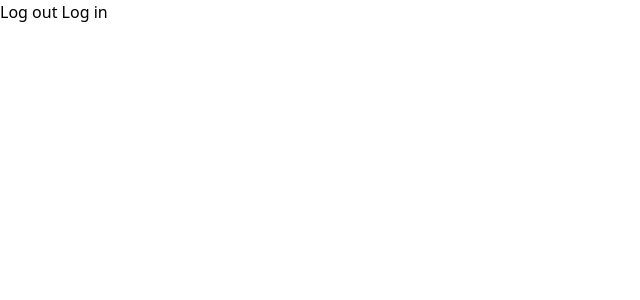
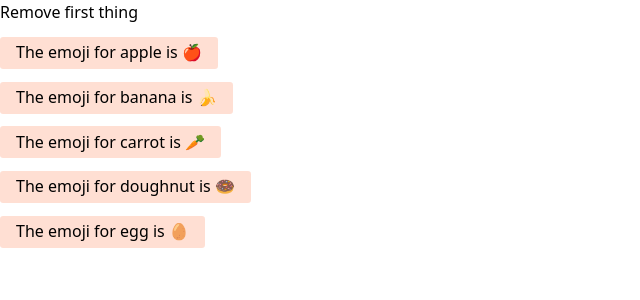
Before and after one commit to Thabish-Kader/fkit-svelte-firebase, a SvelteKit app: page / in a window 1280 px wide. Shown: the top 300 px of the page, without its empty margins (0-640 px from the left). Built offline with nearby package versions, Linux system fonts and the light colour scheme.

Commit message:
key
Signed-off-by: Thabish <kadertabish2@gmail.com>

```diff
--- /dev/null
+++ b/src/components/Thing.svelte
@@ -0,0 +1,39 @@
+<script>
+	import { onDestroy } from 'svelte';
+
+	const emojis = {
+		apple: '🍎',
+		banana: '🍌',
+		carrot: '🥕',
+		doughnut: '🍩',
+		egg: '🥚'
+	};
+
+	// the name is updated whenever the prop value changes...
+	export let name = '';
+
+	// ...but the "emoji" variable is fixed upon initialisation of the component
+	const emoji = emojis[name];
+
+	// observe in the console which entry is removed
+	onDestroy(() => {
+		console.log('thing destroyed: ' + name);
+	});
+</script>
+
+<p>
+	<span>The emoji for {name} is {emoji}</span>
+</p>
+
+<style>
+	p {
+		margin: 0.8em 0;
+	}
+	span {
+		display: inline-block;
+		padding: 0.2em 1em 0.3em;
+		text-align: center;
+		border-radius: 0.2em;
+		background-color: #ffdfd3;
+	}
+</style>
--- a/src/routes/+page.svelte
+++ b/src/routes/+page.svelte
@@ -1,11 +1,21 @@
 <script>
-	let user = { loggedIn: false };
+	import Thing from '../components/Thing.svelte';
 
-	function toggle() {
-		user.loggedIn = !user.loggedIn;
+	let things = [
+		{ id: 1, name: 'apple' },
+		{ id: 2, name: 'banana' },
+		{ id: 3, name: 'carrot' },
+		{ id: 4, name: 'doughnut' },
+		{ id: 5, name: 'egg' }
+	];
+
+	function handleClick() {
+		things = things.slice(1);
 	}
 </script>
 
-<button on:click={toggle}> Log out </button>
+<button on:click={handleClick}> Remove first thing </button>
 
-<button on:click={toggle}> Log in </button>
+{#each things as thing (thing.id)}
+	<Thing name={thing.name} />
+{/each}
```
